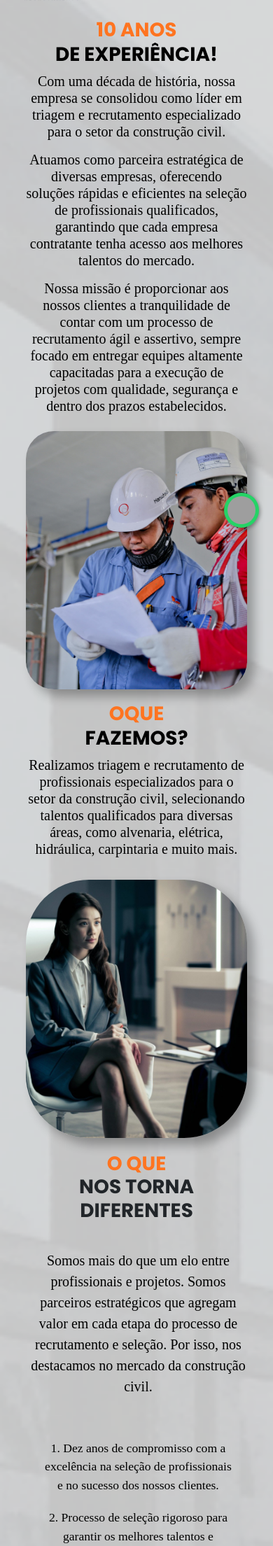
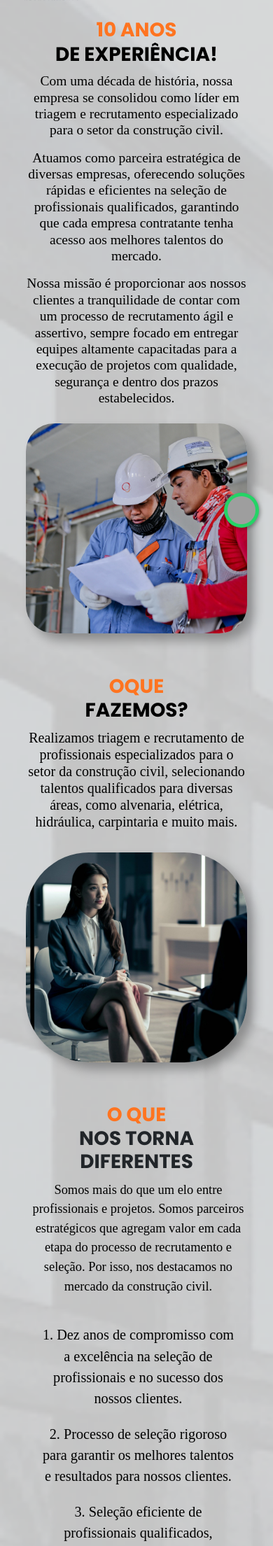
Before and after one commit to robertoscolar/plataforma-rh, a PHP site: page /quemsomos.php in a window 390 px wide. Shown: the part 70-2279 px from the top of the page at 70% size. Run offline with PHP 8.4, Linux system fonts and the light colour scheme; some libraries are stand-ins or nearby versions; some web fonts are replaced; grey boxes are pictures that could not be loaded.

Commit message:
Ajustes quemsomos css responsivo(tarefa do gabriel)

```diff
--- a/css/quemsomos.css
+++ b/css/quemsomos.css
@@ -310,16 +310,18 @@
         align-items: center;
         flex-direction: column-reverse;
         height: 100%;
+        margin-bottom: 15%;
     }
 
     .introducao p {
         margin-left: 5%;
         margin-right: 5%;
+        font-size: 70%;
     }
 
     .introducao_imagem {
         width: 90%;
-        height: 368.61px;
+        height: 300px;
     }
 
     .oque_fazemos {
@@ -328,11 +330,13 @@
         align-items: center;
         flex-direction: column;
         height: 100%;
+        margin-bottom: 15%;
     }
 
     .oque_fazemos h1 {
         margin-top: 5%;
         text-align: center;
+        margin-top: 0;
     }
 
     .oque_fazemos h1 span {
@@ -345,15 +349,22 @@
         max-width: 90% !important;
         margin-top: 10px !important;
         margin-bottom: 1.5rem !important;
+        font-size: 70%;
     }
 
     .oque_fazemos_img {
         width: 90%;
-        height: 368.61px;
+        height: 300px;
     }
 
     .diferentes {
         margin: auto;
+    }
+
+    .diferentes_conteudo h1 {
+        padding-bottom: 0;
+        padding-top: 0;
+        margin-top: 0;
     }
 
     .diferentes_conteudo h1 span {
@@ -363,6 +374,8 @@
     .diferente_text_center {
         width: 90%;
         display: inline-block;
+        font-size: 115%;
+        margin-top: 0;
     }
 
     .depoimentos_images {
@@ -390,8 +403,8 @@
     }
 
     .depoimentos_cliente01, .depoimentos_cliente02, .depoimentos_cliente03 {
-        width: 10vh;
-        height: 10vh;
+        width: 20vh;
+        height: 20vh;
     }
 
     .contato {
```
